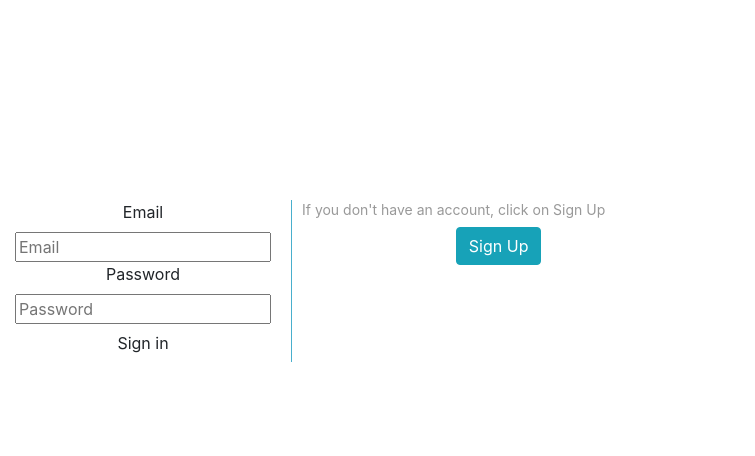
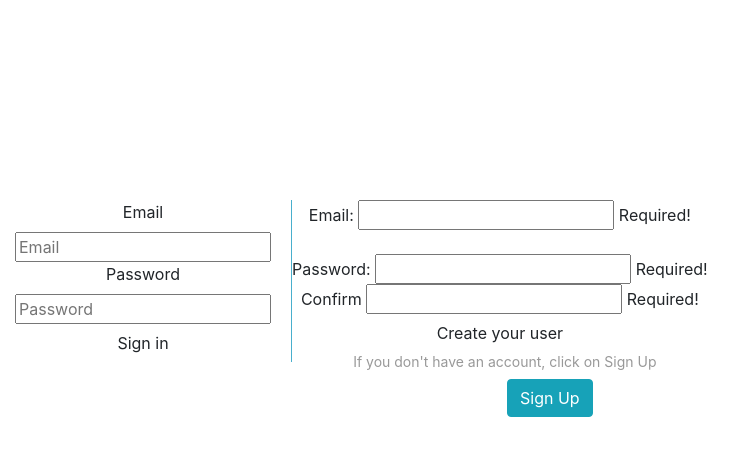
Before and after one commit to jrm2k6/simple-reader, a Python web app: template simplereader/simplereader_client/templates/authentication.html in a window 1280 px wide. Shown: the part 184-640 px from the top of the page, without its empty margins (0-755 px from the left). Run offline with Jinja, Linux system fonts and the light colour scheme; the template is opened without the code that fills it, so the values that code supplies are empty; some libraries are stand-ins or nearby versions.

Commit message:
[authentication] Hide Sign Up button when displaying signup form.

```diff
--- a/simplereader/simplereader_client/static/simplereader_client/js/angular/authentication.js
+++ b/simplereader/simplereader_client/static/simplereader_client/js/angular/authentication.js
@@ -1,10 +1,13 @@
 function AuthenticationController($scope)
 {
+    $scope.signupFieldHidden = true;
+
     $scope.logIn = function()
     {
     };
 
     $scope.signUp = function()
     {
+        $scope.signupFieldHidden = false;
     };
 }
--- a/simplereader/simplereader_client/templates/authentication.html
+++ b/simplereader/simplereader_client/templates/authentication.html
@@ -40,15 +40,31 @@
         </div>
 
         <div id="rightAuth">
+            <div ng-hide="signupFieldHidden" ng-model="signUpForm">
+            <form name="signUpForm">
+                Email: <input name="emailInput" ng-model="emailUser" required>
+                <span class="error" ng-show="signUpForm.input.$error.required">Required!</span><br><br>
+
+                Password: <input type="password" name="passwordInput" ng-model="passwordUser" required>
+                <span class="error" ng-show="signUpForm.input.$error.required">Required!</span><br>
+
+                Confirm <input type="password" name="confirmPasswordInput" ng-model="confirmedPasswordUser">
+                <span class="error" ng-show="signUpForm.input.$error.required">Required!</span><br>
+
+                <button class="btn" id="registerUserButton">Create your user</button>
+            </form>
+            </div>
+
+
             <h6 class="info"><small>If you don't have an account, click on Sign Up </small></h6>
             <form class="form-horizontal">
                     <div class='signup-button'>
-                        <button type="submit" class="btn btn-info" ng-click=signUp()>Sign Up</button>
+                        <button type="submit" class="btn btn-info" ng-model="signUpButton"
+                                ng-click=signUp() ng-show="signupFieldHidden">Sign Up</button>
                     </div>
             </form>
         </div>
     </div>
-
 </div>
 </body>
 </html>
```
